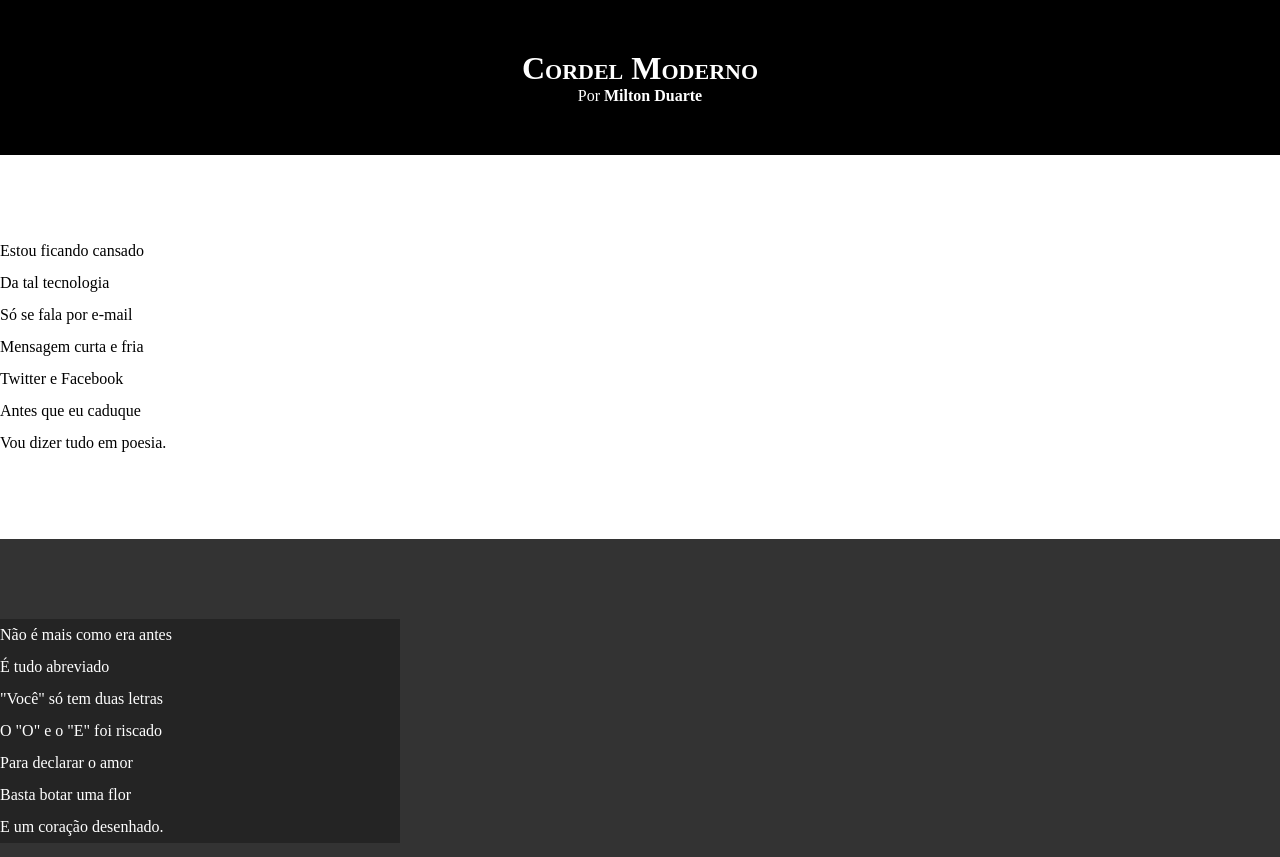
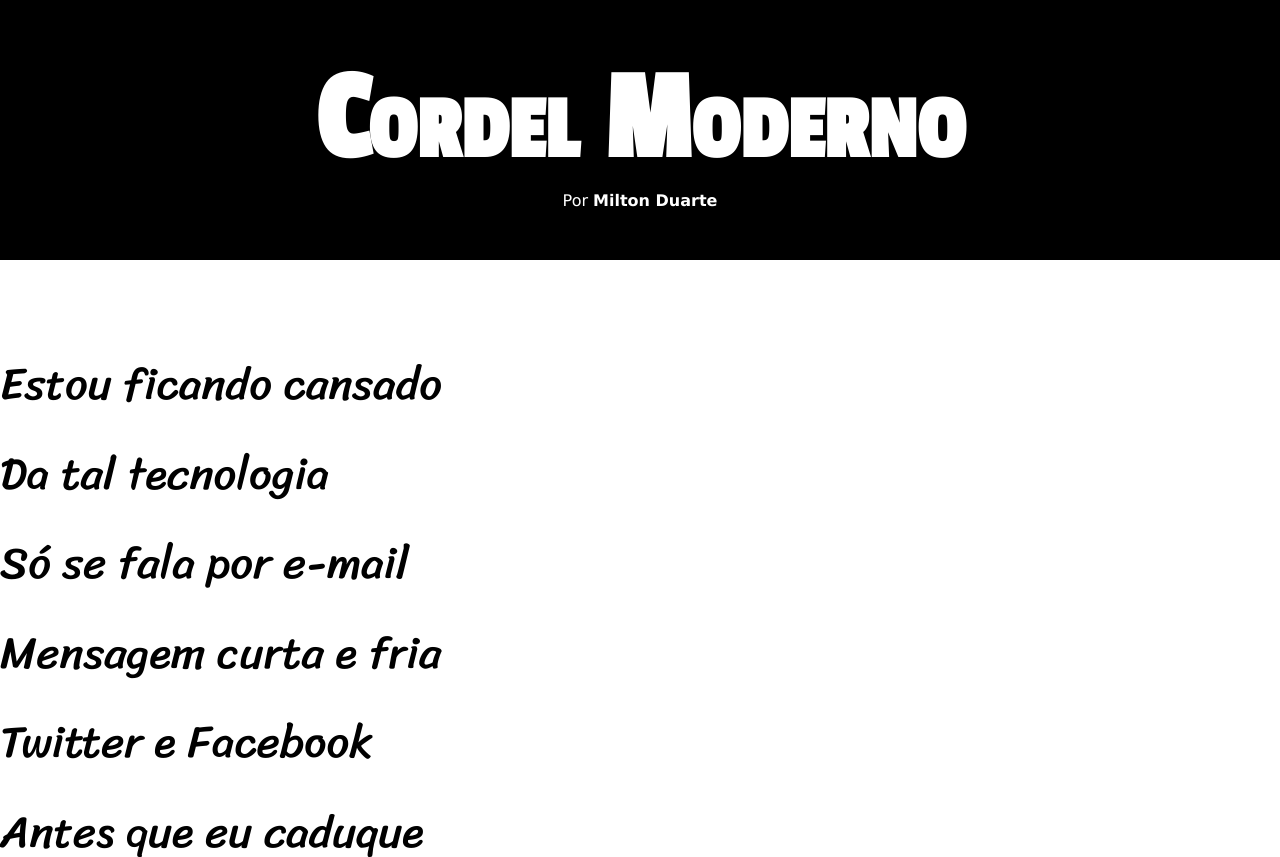
Before and after one commit to ulisses40/html-css, a plain HTML site: page desafio12/index.html in a window 1280 px wide. Shown: the top 857 px of the page. Drawn offline with Linux system fonts and the light colour scheme.

Commit message:
atualização de estilos 12
novo

```diff
--- a/desafio12/style.css
+++ b/desafio12/style.css
@@ -1,12 +1,23 @@
 @charset "UTF-8";
+@import url('https://fonts.googleapis.com/css2? family= Sriracha & display=swap');
+@import url('https://fonts.googleapis.com/css2? family= Passion+One & display=swap');
+
+:root{
+    --fonte1:Verdana, Geneva, Tahoma, sans-serif;
+    --fonte2:'Passion One', sans-serif;
+    --fonte3:'Sriracha', cursive;
+}
 
 * {
     margin: 0px;
     padding: 0px;
+    font-size: 1em;
 }
 html, body{
     min-height: 100vh;
     background-color: darkgray;
+    font-family: var(--fonte1);
+
 
 }
 
@@ -19,6 +30,8 @@ header{
 header > h1{
     padding-top: 50px;
     font-variant: small-caps;
+    font-family: var(--fonte2);
+    font-size: 10vw;
 
 }
 header > p{
@@ -36,6 +49,8 @@ section{
     padding-top: 10vh;
     padding-bottom: 10vh;
     line-height: 2em;
+    font-family: var(--fonte3);
+    font-size: 3.5vw;
 }
 section.normal{
     background-color: white;
@@ -47,7 +62,7 @@ section.imagem{
     color: white;
 }
 section.imagem> p{
-    width: 400px;
+    display: inline-block;
     background-color: rgba(0, 0, 0, 0.288);
 }
 footer{
```
